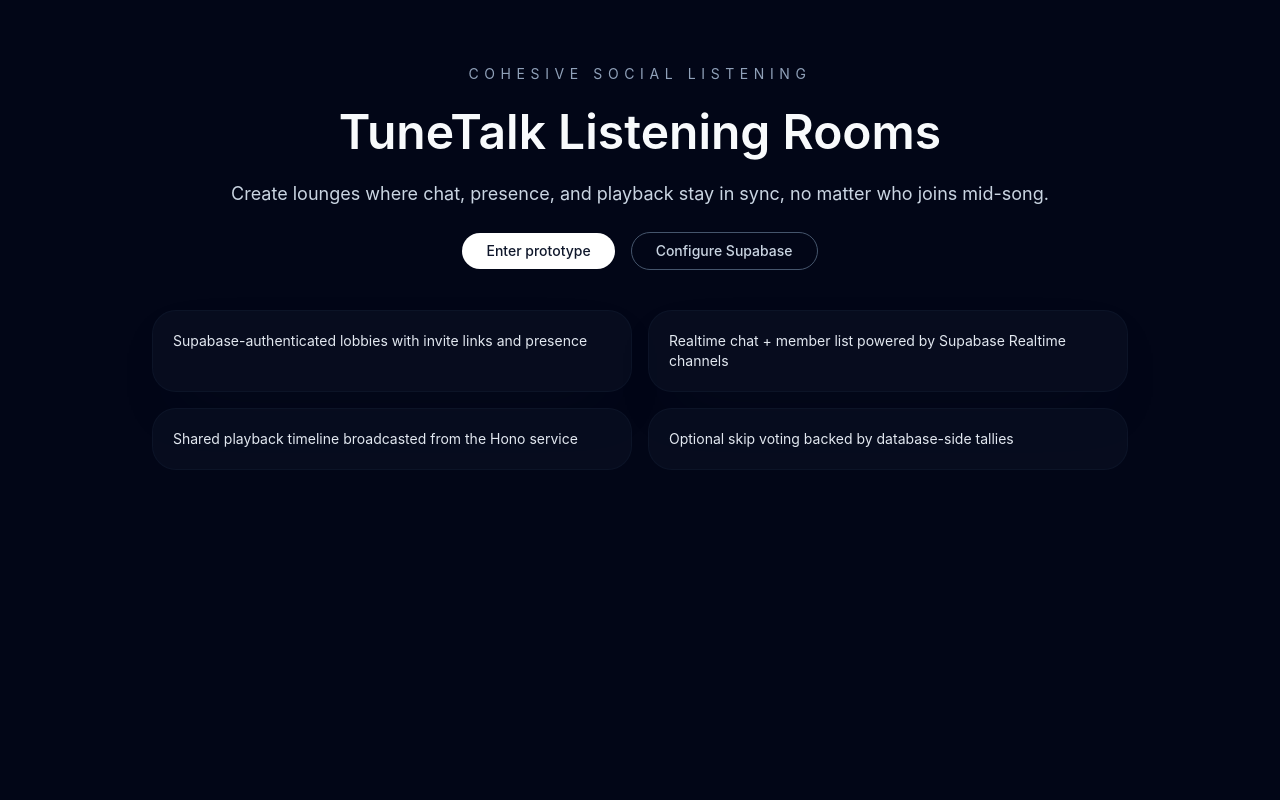
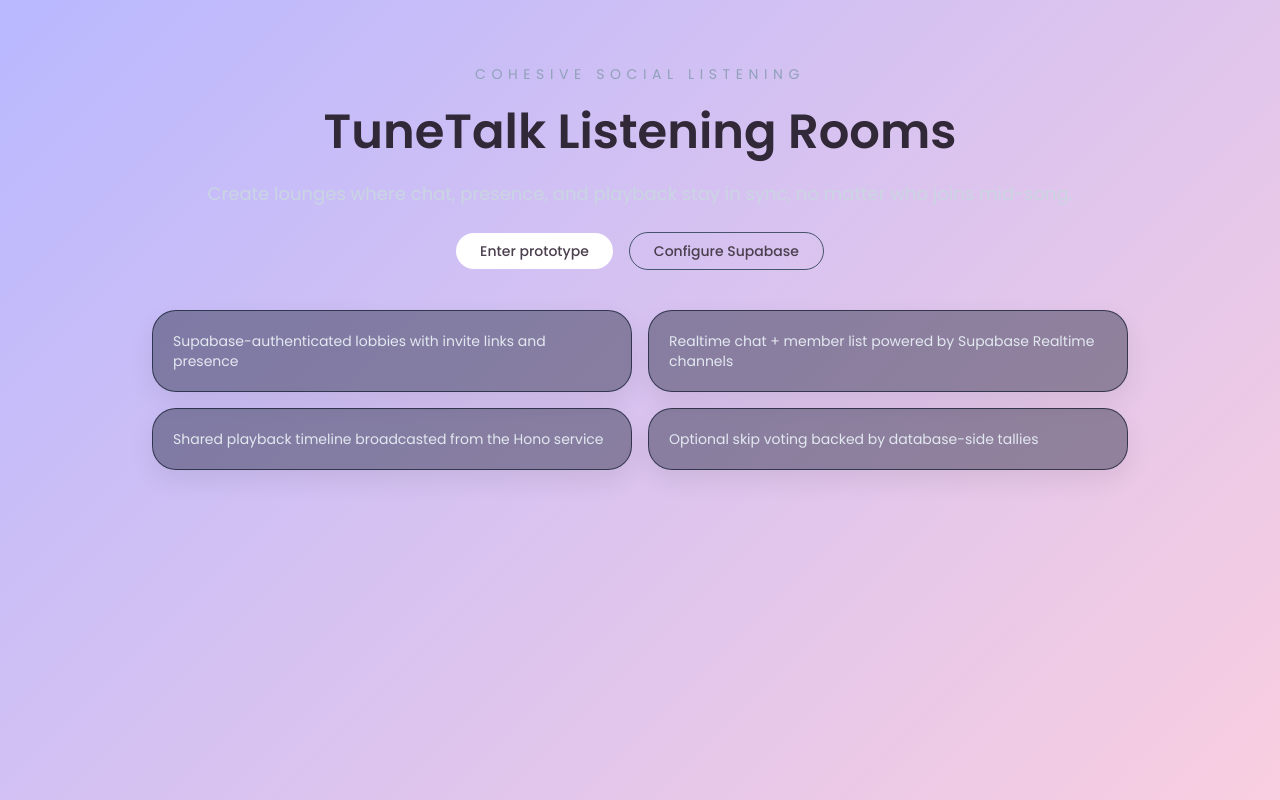
Before and after one commit to peijie36/TuneTalk, a Next.js app in the folder apps/web/: page / in a window 1280 px wide. Built offline with nearby package versions, Linux system fonts and the light colour scheme.

Commit message:
Implement design system via tailwind theme

```diff
--- a/apps/web/app/globals.css
+++ b/apps/web/app/globals.css
@@ -1,13 +1,42 @@
+@import url("https://fonts.googleapis.com/css2?family=Manrope:wght@400;500;600;700&family=Poppins:wght@400;500;600;700&display=swap");
 @import "tailwindcss";
 
 @theme {
-  --color-background: #020617;
-  --color-foreground: #f8fafc;
-  --color-muted: #94a3b8;
-  --shadow-card: 0 24px 60px -35px rgba(15, 23, 42, 0.8);
-  --font-sans:
-    "Inter", system-ui, -apple-system, BlinkMacSystemFont, "Segoe UI",
+  /* Brand colors */
+  --color-primary: #a03df0;
+  --color-primary-hover: #8c2fd6;
+  --color-primary-muted: #d6b6ff;
+  --color-hero-left: #b9b8ff;
+  --color-hero-right: #f9cee0;
+  --color-surface: #f2eef7;
+  --color-card: #f8c6d8;
+  --color-card-alt: #ffe6f0;
+  --color-accent-warm: #ff7b72;
+  --color-accent-gold: #ffc857;
+
+  /* Text and lines */
+  --color-text: #4b3f4e;
+  --color-text-strong: #312838;
+  --color-text-muted: #8c8294;
+  --color-border: #e7e2ed;
+
+  /* Surfaces and shadows */
+  --color-background: #f7f4fb;
+  --shadow-hero: 0 14px 36px rgba(160, 61, 240, 0.18);
+  --shadow-card: 0 10px 26px rgba(0, 0, 0, 0.08);
+
+  /* Radii */
+  --radius-pill: 999px;
+  --radius-card: 20px;
+  --radius-input: 12px;
+
+  /* Fonts */
+  --font-sans: "Poppins", "Manrope", system-ui, -apple-system, "Segoe UI",
     sans-serif;
+
+  /* Spacing tokens */
+  --space-section: 80px;
+  --space-card: 24px;
 }
 
 @utility text-balance {
@@ -22,6 +51,153 @@
   margin: 0;
   min-height: 100vh;
   font-family: var(--font-sans);
-  background-color: var(--color-background);
-  color: var(--color-foreground);
+  background: linear-gradient(135deg, var(--color-hero-left), var(--color-hero-right));
+  color: var(--color-text);
 }
+
+a {
+  color: inherit;
+  text-decoration: none;
+}
+
+img {
+  max-width: 100%;
+  height: auto;
+}
+
+button {
+  font-family: inherit;
+}
+
+@layer base {
+  h1,
+  h2,
+  h3,
+  h4,
+  h5,
+  h6 {
+    color: var(--color-text-strong);
+    font-family: var(--font-sans);
+    font-weight: 700;
+    letter-spacing: 0;
+    margin: 0;
+  }
+
+  p {
+    color: var(--color-text);
+    margin: 0;
+  }
+}
+
+@layer utilities {
+  /* Layout helpers */
+  .tt-container {
+    width: min(1200px, 100% - 32px);
+    margin-left: auto;
+    margin-right: auto;
+  }
+
+  @media (max-width: 640px) {
+    .tt-container {
+      width: min(1040px, 100% - 24px);
+    }
+  }
+
+  .tt-section {
+    padding-block: clamp(48px, 10vw, var(--space-section));
+  }
+
+  /* Surfaces */
+  .tt-hero-surface {
+    background: linear-gradient(120deg, var(--color-hero-left), var(--color-hero-right));
+    box-shadow: var(--shadow-hero);
+    border-radius: 28px;
+    padding: clamp(32px, 6vw, 64px);
+  }
+
+  .tt-card {
+    background: linear-gradient(160deg, var(--color-card), var(--color-card-alt));
+    border-radius: var(--radius-card);
+    box-shadow: var(--shadow-card);
+    padding: clamp(16px, 4vw, var(--space-card));
+    transition: transform 180ms ease, box-shadow 180ms ease;
+  }
+
+  .tt-card:hover {
+    transform: translateY(-2px);
+    box-shadow: 0 14px 32px rgba(0, 0, 0, 0.12);
+  }
+
+  /* Buttons */
+  .tt-btn-primary {
+    display: inline-flex;
+    align-items: center;
+    justify-content: center;
+    gap: 0.5rem;
+    padding: 0.85rem 1.4rem;
+    border-radius: var(--radius-pill);
+    background: var(--color-primary);
+    color: #fff;
+    font-weight: 600;
+    border: none;
+    box-shadow: 0 10px 24px rgba(160, 61, 240, 0.25);
+    transition: background-color 150ms ease, transform 150ms ease, box-shadow 150ms ease;
+  }
+
+  .tt-btn-primary:hover {
+    background: var(--color-primary-hover);
+    transform: translateY(-1px);
+    box-shadow: 0 12px 30px rgba(140, 47, 214, 0.28);
+  }
+
+  .tt-btn-primary:focus-visible {
+    outline: 2px solid var(--color-primary-muted);
+    outline-offset: 3px;
+  }
+
+  .tt-btn-ghost {
+    display: inline-flex;
+    align-items: center;
+    justify-content: center;
+    gap: 0.5rem;
+    padding: 0.7rem 1.2rem;
+    border-radius: var(--radius-pill);
+    background: transparent;
+    color: var(--color-text-strong);
+    border: 1px solid var(--color-border);
+    transition: background-color 150ms ease, color 150ms ease;
+  }
+
+  .tt-btn-ghost:hover {
+    background: var(--color-surface);
+  }
+
+  /* Inputs */
+  .tt-input {
+    width: 100%;
+    border-radius: var(--radius-input);
+    border: 1px solid var(--color-border);
+    padding: 0.75rem 0.9rem;
+    background: #fff;
+    color: var(--color-text);
+    transition: border-color 150ms ease, box-shadow 150ms ease;
+  }
+
+  .tt-input:focus {
+    border-color: var(--color-primary-muted);
+    box-shadow: 0 0 0 3px rgba(214, 182, 255, 0.6);
+    outline: none;
+  }
+
+  /* Badges / pills */
+  .tt-pill {
+    display: inline-flex;
+    align-items: center;
+    gap: 0.4rem;
+    padding: 0.35rem 0.8rem;
+    border-radius: var(--radius-pill);
+    background: rgba(160, 61, 240, 0.12);
+    color: var(--color-primary-hover);
+    font-weight: 600;
+  }
+}
```
